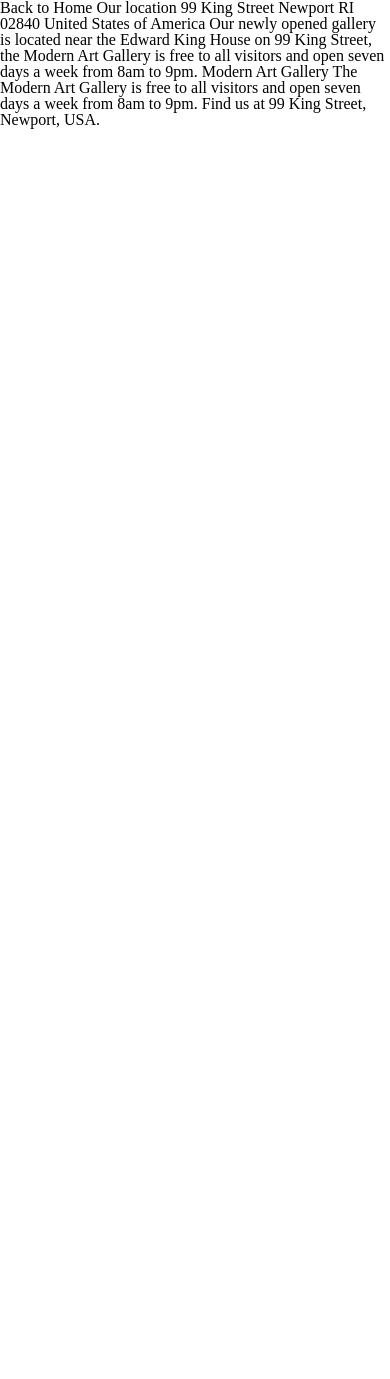
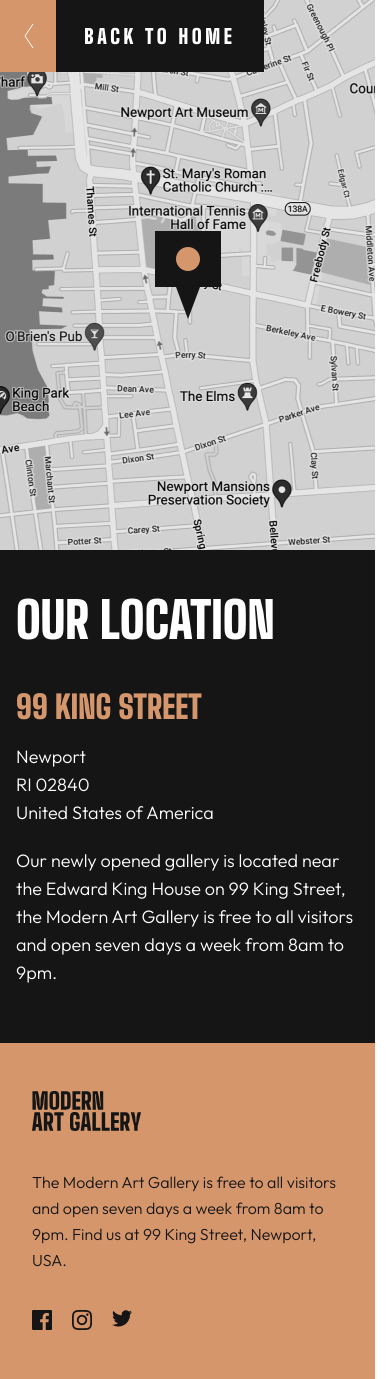
Before and after one commit to ananok/art-gallery, a plain HTML site: page location.html in a window 390 px wide. Before the commit the page ends 844 px from the top, so only its background shows below. Drawn offline with Linux system fonts and the light colour scheme.

Commit message:
second page of mobile version

```diff
--- a/location.css
+++ b/location.css
@@ -0,0 +1,148 @@
+@import url('https://fonts.googleapis.com/css2?family=Big+Shoulders+Display:wght@900&family=Outfit:wght@300&display=swap');
+
+
+.map-section{
+    width:375px;
+    height:550px;
+}
+.btn-location-div{
+    width:264px;
+    height:72px;
+    position:absolute;
+    display:flex;
+}
+
+.back-home{
+    position: absolute;
+    width: 8px;
+    height: 24px;
+    left: 0px;
+    top: 0px;
+    background-color: var(--bg-gold);
+    display:block;
+    text-align: center;
+    padding: 24px;
+}
+
+.btn-home{
+    width:208px;
+    height:72px;
+    background-color: var(--bg-black);
+    color:var(--text-white);
+    font-family: var(--font-big);
+    font-style: normal;
+    font-weight: 800;
+    font-size: 20px;
+    line-height: 24px;
+    letter-spacing: 3.63636px;
+    border:none;
+    text-decoration: none;
+    text-transform: uppercase;
+    margin-left:56px;
+}
+
+.location-img{
+    width: 100%;
+    height: 550px;
+}
+
+.location-info{
+    height:493px;
+    width:375px;
+    display:flex;
+    background-color: var(--bg-black);
+    color:var(--text-white);
+    flex-direction: column;
+    align-items: center;
+    font-family: var(--font-big);
+}
+
+.location-info h1{
+    width:343px;
+    height:45px;
+    font-style: normal;
+    font-weight: 900;
+    font-size: 50px;
+    line-height: 45px;
+    margin-top:48px;
+    text-transform: uppercase;
+
+}
+
+.location-info h3{
+    width:343px;
+    height:52px;
+    font-style: normal;
+    font-weight: 900;
+    font-size: 32px;
+    line-height: 32px;
+    text-transform: uppercase;
+    color:var(--text-gold);
+    margin-top:48px;
+}
+
+.address{
+    width:343px;
+    height:84px;
+    font-family: var(--font-light);
+    font-style: normal;
+    font-weight: 300;
+    font-size: 18px;
+    line-height: 28px;
+}
+
+.gallery-loc{
+    width:343px;
+    height:140px;
+    font-family: var(--font-light);
+    font-style: normal;
+    font-weight: 300;
+    font-size: 18px;
+    line-height: 28px;
+    margin-top:20px;
+}
+
+.gallery-info{
+    width:375px;
+    height:336px;
+    background-color: var(--bg-gold);
+    display:flex;
+    flex-direction: column;
+    color:var(--text-black)
+}
+
+.logo-black{
+    width:110px;
+    height:40px;
+    margin:48px 233px 38px  32px;
+
+}
+
+.gallery-info p{
+    width:311px;
+    height:104px;
+    margin-left:32px;
+    margin-right:32px;
+    font-family: var(--font-light);
+    font-style: normal;
+    font-weight: 300;
+    font-size: 16px;
+    line-height: 26px;
+}
+
+.loc-socials{
+    display:flex;
+    width:100px;
+    height:20px;
+    align-content: center;
+    flex-wrap: wrap;
+    flex-direction: row;
+    justify-content: space-between;
+    margin-top:38px;
+    margin-left:32px;
+}
+
+.loc-socials img{
+    width:20px;
+
+}
--- a/location.html
+++ b/location.html
@@ -8,27 +8,46 @@
   <link rel="stylesheet" href="reset.css">
   <link rel="stylesheet" href="styles-guide.css">
   <link rel="stylesheet" href="location.css">
+
   <title>Frontend Mentor | Art gallery website</title>
 </head>
 <body>
-
-  Back to Home
-
-  Our location
-
-  99 King Street
-  Newport
-  RI 02840
-  United States of America
-
-  Our newly opened gallery is located near the Edward King House on 99 King
-  Street, the Modern Art Gallery is free to all visitors and open seven days
-  a week from 8am to 9pm.
-
-  Modern Art Gallery
-
-  The Modern Art Gallery is free to all visitors and open seven days a week
-  from 8am to 9pm. Find us at 99 King Street, Newport, USA.
-
+<section class="map-section">
+  <div class="btn-location-div">
+    <button class="btn-home">Back to Home</button>
+  <a class="back-home" href="./index.html" >
+    <img  src="./assets/icon-arrow-left.svg" alt="">
+  </a>
+  </div>
+  <img class="location-img" src="./assets/mobile/image-map@2x.png" alt="">
+</section>
+<section class="location-info">
+  <h1>Our location</h1>
+  <h3>99 King Street</h3>
+  <p class="address">Newport <br>
+  RI 02840 <br>
+  United States of America</p>
+  <p class="gallery-loc">
+    Our newly opened gallery is located near the Edward King House on 99 King
+    Street, the Modern Art Gallery is free to all visitors and open seven days
+    a week from 8am to 9pm.</p>
+</section>
+<section class="gallery-info">
+  <img class="logo-black" src="./assets/logo-dark.svg" alt="logo">
+  <p>
+    The Modern Art Gallery is free to all visitors and open seven days a week
+    from 8am to 9pm. Find us at 99 King Street, Newport, USA.</p>
+    <div class="loc-socials">
+      <a href="#" class="loc-facebook">
+        <img src="./assets/Path.png" alt="fb">
+      </a>
+      <a href="#" class="loc-instagram">
+        <img src="./assets/inst.png" alt="inst">
+      </a>
+      <a href="#" class="loc-twitter">
+        <img src="./assets/twit.png" alt="twt">
+      </a>
+    </div>
+  </section>
 </body>
 </html>
```
Also changed, not shown: index.html (+5 -3 lines), style.css (+110 -0 lines), assets/Path.png (added), assets/inst.png (added), assets/twit.png (added).
